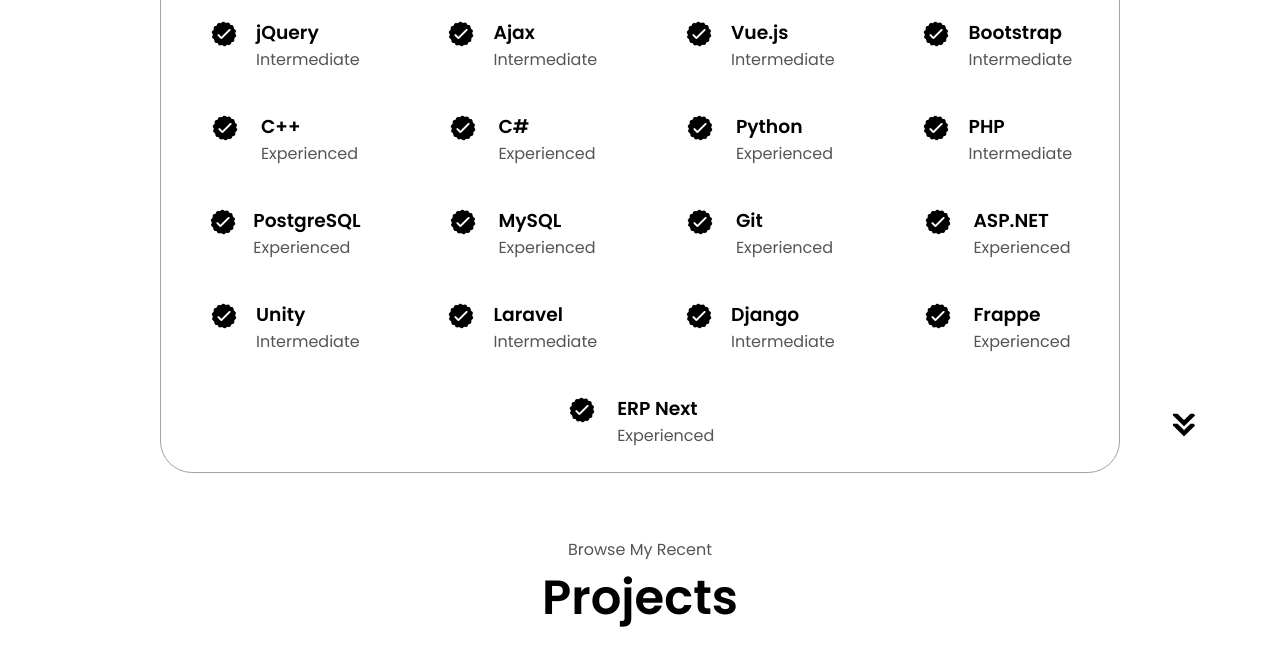
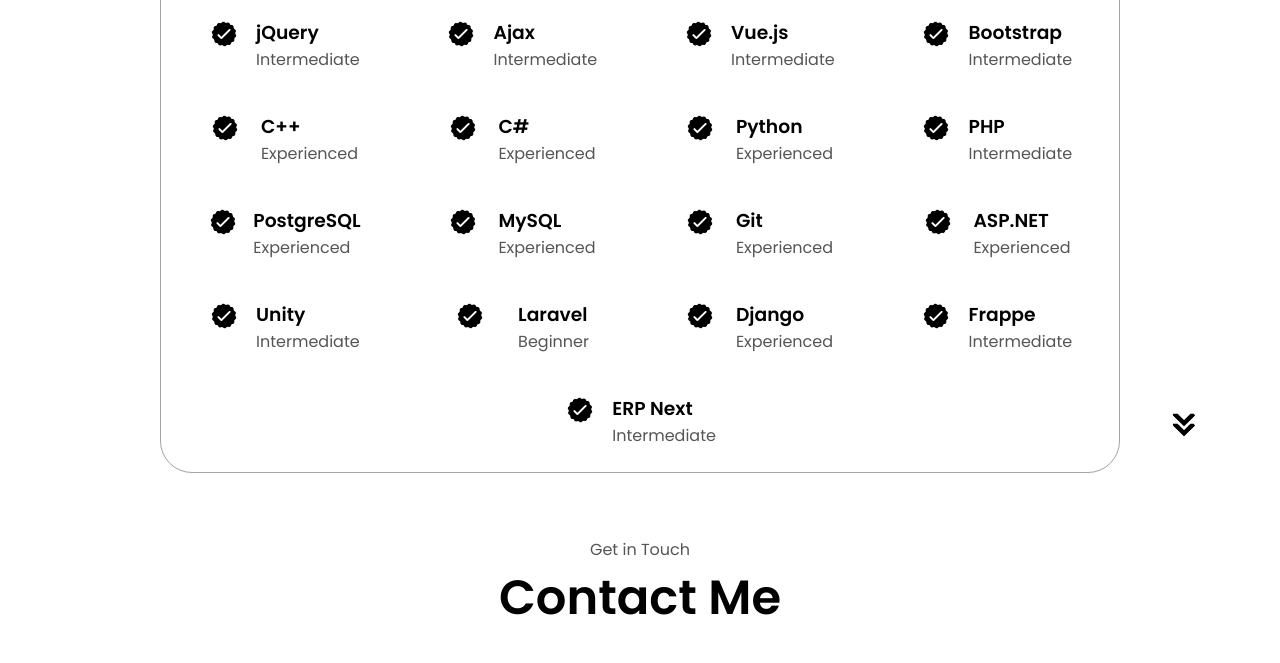
Before and after one commit to AnasAlShaarani/AnasAlShaarani.github.io, a plain HTML site: page index.html in a window 1280 px wide. Shown: the part 2000-2663 px from the top of the page. Drawn offline with Linux system fonts and the light colour scheme.

Commit message:
Updating the resume, and hiding the unfinished sections [Projects]

```diff
--- a/index.html
+++ b/index.html
@@ -28,7 +28,7 @@
         <ul class="nav-links">
           <li><a href="#about">About</a></li>
           <li><a href="#experience">Experience</a></li>
-          <li><a href="#projects">Projects</a></li>
+          <!-- <li><a href="#projects">Projects</a></li> -->
           <li><a href="#contact">Contact</a></li>
         </ul>
       </div>
@@ -69,7 +69,7 @@
         <div class="btn-container">
           <button
             class="btn btn-color-2"
-            onclick="window.open('./assets/myResume.pdf')"
+            onclick="window.open('./assets/AnasAlShaaraniResume.pdf')"
           >
             Download CV
           </button>
@@ -408,6 +408,28 @@
                 />
                 <div>
                   <h3>Laravel</h3>
+                  <p>Beginner</p>
+                </div>
+              </article>
+              <article>
+                <img
+                  src="./assets/checkmark.png"
+                  alt="Experience icon"
+                  class="icon"
+                />
+                <div>
+                  <h3>Django</h3>
+                  <p>Experienced</p>
+                </div>
+              </article>
+              <article>
+                <img
+                  src="./assets/checkmark.png"
+                  alt="Experience icon"
+                  class="icon"
+                />
+                <div>
+                  <h3>Frappe</h3>
                   <p>Intermediate</p>
                 </div>
               </article>
@@ -418,30 +440,8 @@
                   class="icon"
                 />
                 <div>
-                  <h3>Django</h3>
+                  <h3>ERP Next</h3>
                   <p>Intermediate</p>
-                </div>
-              </article>
-              <article>
-                <img
-                  src="./assets/checkmark.png"
-                  alt="Experience icon"
-                  class="icon"
-                />
-                <div>
-                  <h3>Frappe</h3>
-                  <p>Experienced</p>
-                </div>
-              </article>
-              <article>
-                <img
-                  src="./assets/checkmark.png"
-                  alt="Experience icon"
-                  class="icon"
-                />
-                <div>
-                  <h3>ERP Next</h3>
-                  <p>Experienced</p>
                 </div>
               </article>
             </div>
@@ -458,7 +458,7 @@
     <!-- end the experience section -->
 
     <!-- start the projects section -->
-    <section id="projects">
+    <!--<section id="projects">
       <p class="section__text__p1">Browse My Recent</p>
       <h1 class="title">Projects</h1>
       <div class="experience-details-container">
@@ -543,7 +543,7 @@
         class="icon arrow"
         onclick="location.href='./#contact'"
       />
-    </section>
+    </section> -->
     <!-- end the projects section -->
 
     <!-- start the contact section -->
@@ -557,7 +557,11 @@
             alt="Email icon"
             class="icon contact-icon email-icon"
           />
-          <p><a href="mailto:anas.m.alshaarani@gmail.com">anas.m.alshaarani@gmail.com</a></p>
+          <p>
+            <a href="mailto:anas.m.alshaarani@gmail.com"
+              >anas.m.alshaarani@gmail.com</a
+            >
+          </p>
         </div>
         <div class="contact-info-container">
           <img
@@ -565,7 +569,9 @@
             alt="Email icon"
             class="icon contact-icon"
           />
-          <p><a href="https://www.linkedin.com/in/anas-al-shaarani">LinkedIn</a></p>
+          <p>
+            <a href="https://www.linkedin.com/in/anas-al-shaarani">LinkedIn</a>
+          </p>
         </div>
       </div>
     </section>
@@ -578,12 +584,13 @@
             <li><a href="#profile">Profile</a></li>
             <li><a href="#about">About</a></li>
             <li><a href="#experience">Experience</a></li>
-            <li><a href="#projects">Projects</a></li>
+            <!-- <li><a href="#projects">Projects</a></li> -->
             <li><a href="#contact">Contact</a></li>
           </ul>
         </div>
       </nav>
-      <p>Copyright &#169; November 10<sup>th</sup>, 2023 -
+      <p>
+        Copyright &#169; November 10<sup>th</sup>, 2023 -
         <script>
           document.write(new Date().getFullYear());
         </script>
```
Also changed, not shown: 1 other file.
